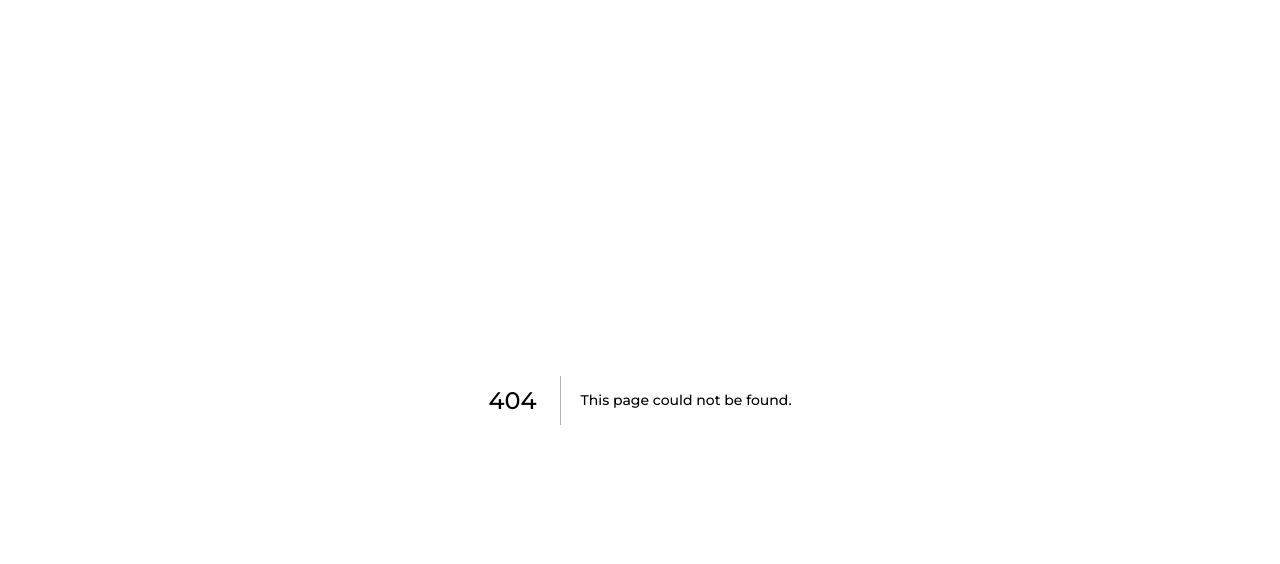
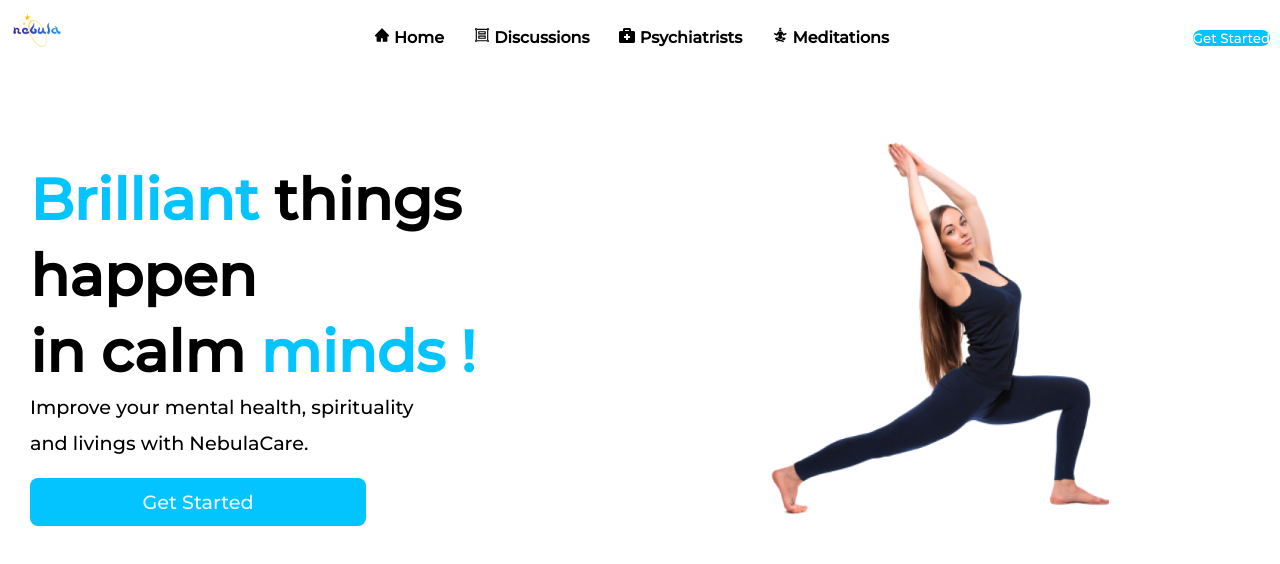
Before and after one commit to samirkhanalofficial/NebuLearn-Psychiatrists-Booking-Website, a Next.js app: page /Psychiatrists in a window 1280 px wide. Before the commit this address had no page. Shown: the top 564 px of the page. Built offline with nearby package versions, Linux system fonts and the light colour scheme.

Commit message:
yoga half completed

```diff
--- /dev/null
+++ b/pages/Psychiatrists.tsx
@@ -0,0 +1,37 @@
+import Head from "next/head";
+import Nav from "../components/Nav";
+import { useRouter } from "next/router";
+import HeroSection from "@/components/HeroSection";
+
+import React from "react";
+
+export default function Psychiatrists() {
+  const router = useRouter();
+  return (
+    <>
+      <Head>
+        <title>CodeStorm</title>
+        <meta
+          name="description"
+          content="Medical Care for your mental health"
+        />
+        <meta name="viewport" content="width=device-width, initial-scale=1" />
+        <link rel="icon" href="/favicon.ico" />
+      </Head>
+      <Nav route={router.pathname} />
+      <div>
+        <HeroSection
+          firstWord=" Brilliant"
+          firstLine=" things happen"
+          secondLine="in calm "
+          lastWord="minds !"
+          subTitle=<>
+            Improve your mental health, spirituality <br /> and livings with
+            NebulaCare.
+          </>
+          src="/yoga.png"
+        />
+      </div>
+    </>
+  );
+}
--- a/styles/HeroSection.module.css
+++ b/styles/HeroSection.module.css
@@ -6,13 +6,14 @@
 }
 .TextContent {
   margin-top: 50px;
-  font-size: 20px;
-  line-height: 80.82px;
+  font-size: 1.8rem;
+  line-height: 75.82px;
+  margin-bottom: 23px;
 }
 
 .subTitle {
-  font-size: 1.5rem;
-  line-height: 40.82px;
+  font-size: 1.2rem;
+  line-height: 35.82px;
 }
 
 .photo {
```
Also changed, not shown: public/yoga.png (added).
